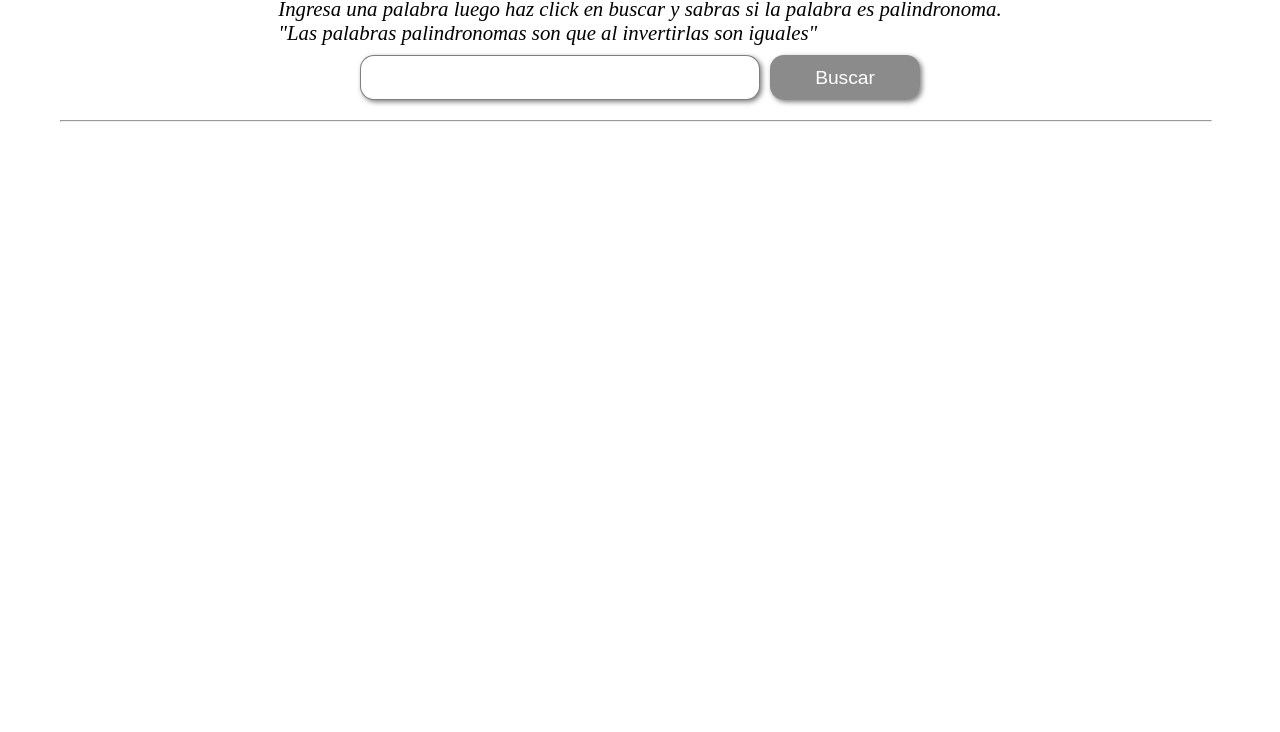
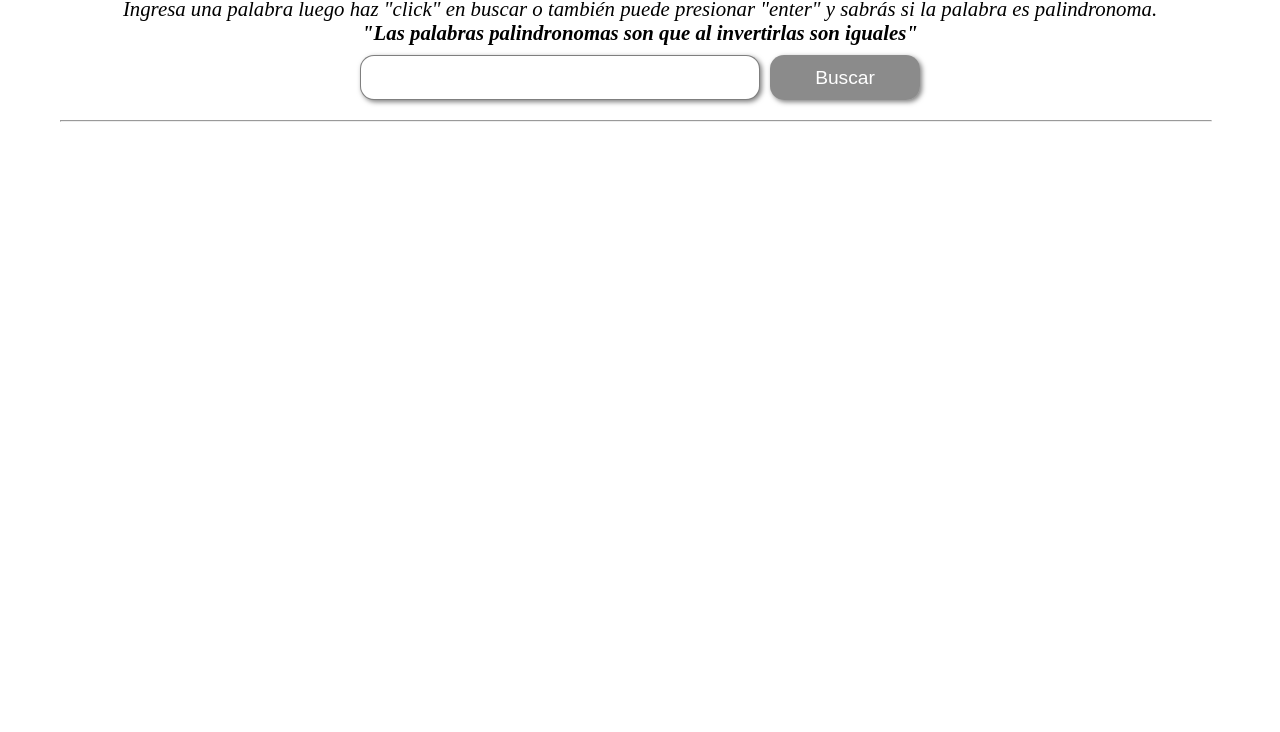
Before and after one commit to RenzoMedina/Ejercicios-c-Javascript, a plain HTML site: page index.html in a window 1280 px wide. Shown: the part 68-800 px from the top of the page. Drawn offline with Linux system fonts and the light colour scheme.

Commit message:
Solo se modifico el texto

```diff
--- a/index.html
+++ b/index.html
@@ -11,9 +11,9 @@
     <main class="main">
         <div class="palindronoma">
             <p class="paliTitle">Ejercicio de Palindronomas</p>
-            <p class="contextPal">Ingresa una palabra luego haz click en buscar y sabras si la palabra es palindronoma.<br>
-            "Las palabras palindronomas son que al invertirlas son iguales"
+            <p class="contextPal">Ingresa una palabra luego haz "click" en buscar o también puede presionar "enter" y sabrás si la palabra es palindronoma.
             </p>
+            <p class="contextPal"><b>"Las palabras palindronomas son que al invertirlas son iguales"<b> </p>
             <div class="btn">
                 <input type="text" id="valuePali">
                 <button id="btnPali">Buscar</button>
```
